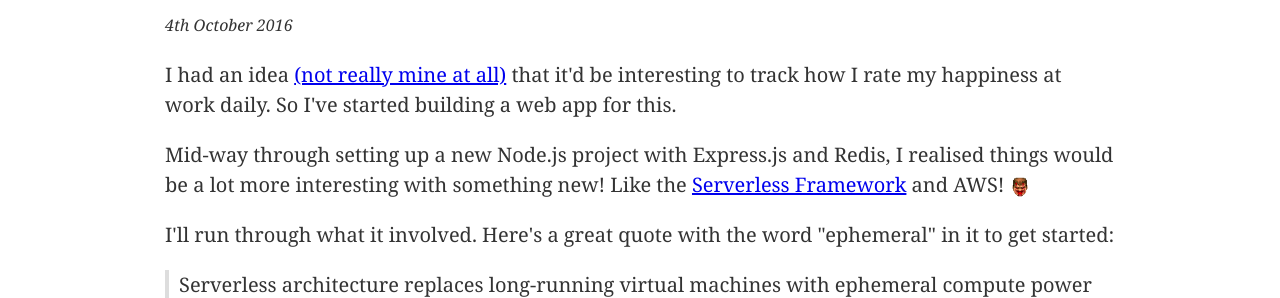
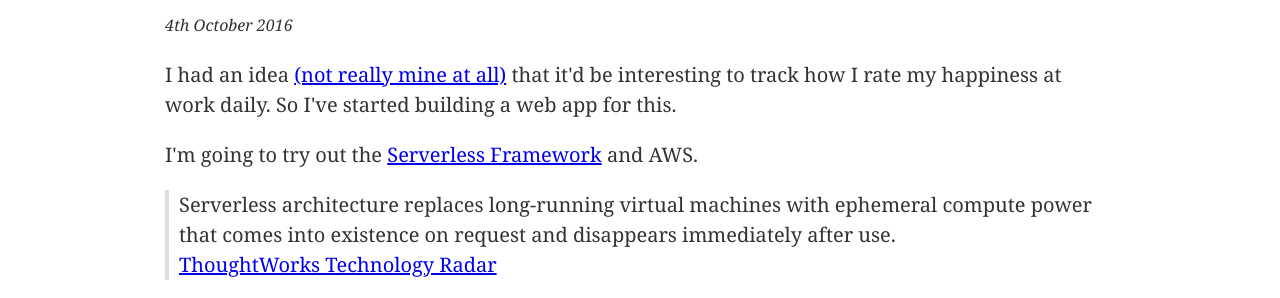
Before and after one commit to johnathan-sewell/johnathansewell, a website: page public/writing/going-serverless.html in a window 1280 px wide. Shown: the part 188-486 px from the top of the page. Drawn offline with nearby package versions, Linux system fonts and the light colour scheme.

Commit message:
contentedits

```diff
--- a/package.json
+++ b/package.json
@@ -12,7 +12,7 @@
     "template": "./bin/template.js",
     "watch-templates": "watch 'npm run template' ./templates",
     "dev": "concurrently 'npm run watch-templates' 'npm run sass--watch' 'npm run static'",
-    "deploy": "aws s3 cp public s3://johnathansewell.me/ --recursive"
+    "deploy": "npm run build && aws s3 cp public s3://johnathansewell.me/ --recursive"
   },
   "repository": {
     "type": "git",
--- a/public/writing/going-serverless.html
+++ b/public/writing/going-serverless.html
@@ -38,11 +38,7 @@
   </p>
 
   <p>
-    Mid-way through setting up a new Node.js project with Express.js and Redis, I realised things would be a lot more interesting with something new! Like the <a href="https://serverless.com/">Serverless Framework</a> and AWS! <img class="emoji" title=":feelsgood:" src="/images/emoji/feelsgood.png" height="20" width="20" align="absmiddle">
-  </p>
-
-  <p>
-    I'll run through what it involved. Here's a great quote with the word "ephemeral" in it to get started:
+    I'm going to try out the <a href="https://serverless.com/">Serverless Framework</a> and AWS.
   </p>
 
   <blockquote>
```
Also changed, not shown: public/index.html (+1 -1 lines), 2 other files.
